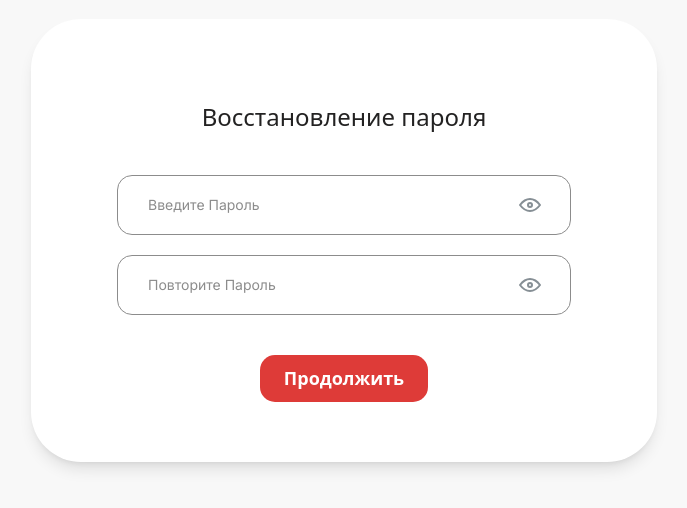
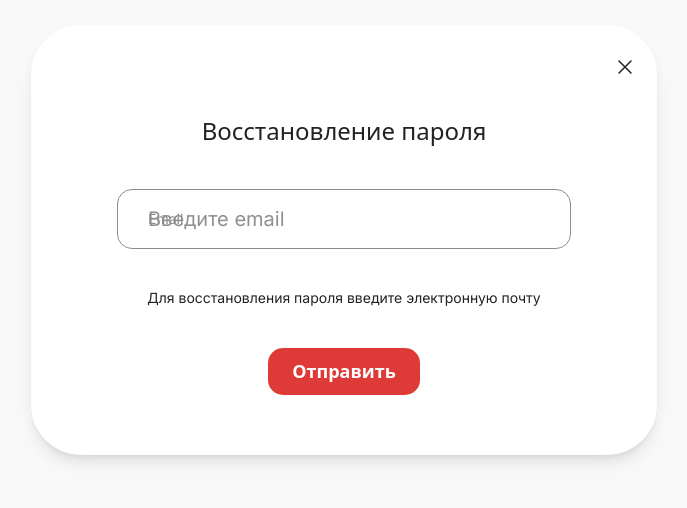
Before and after one commit to azatAkash/Aveelon-mini, a React (Vite) app: page /password-reset in a window 1280 px wide. Shown: the part 160-668 px from the top of the page, without its empty margins (296-983 px from the left). Built offline with nearby package versions, Linux system fonts and the light colour scheme.

Commit message:
fix: fixed initial step for password apge

```diff
--- a/src/pages/PasswordReset/PasswordReset.tsx
+++ b/src/pages/PasswordReset/PasswordReset.tsx
@@ -2,7 +2,7 @@
 import { CodeStep, EmailStep, NewPasswordStep } from "./components";
 
 export default function PasswordReset() {
-  const [step, setStep] = useState<1 | 2 | 3>(3);
+  const [step, setStep] = useState<1 | 2 | 3>(1);
 
   return (
     <div className="min-h-screen flex items-center justify-center ">
```
